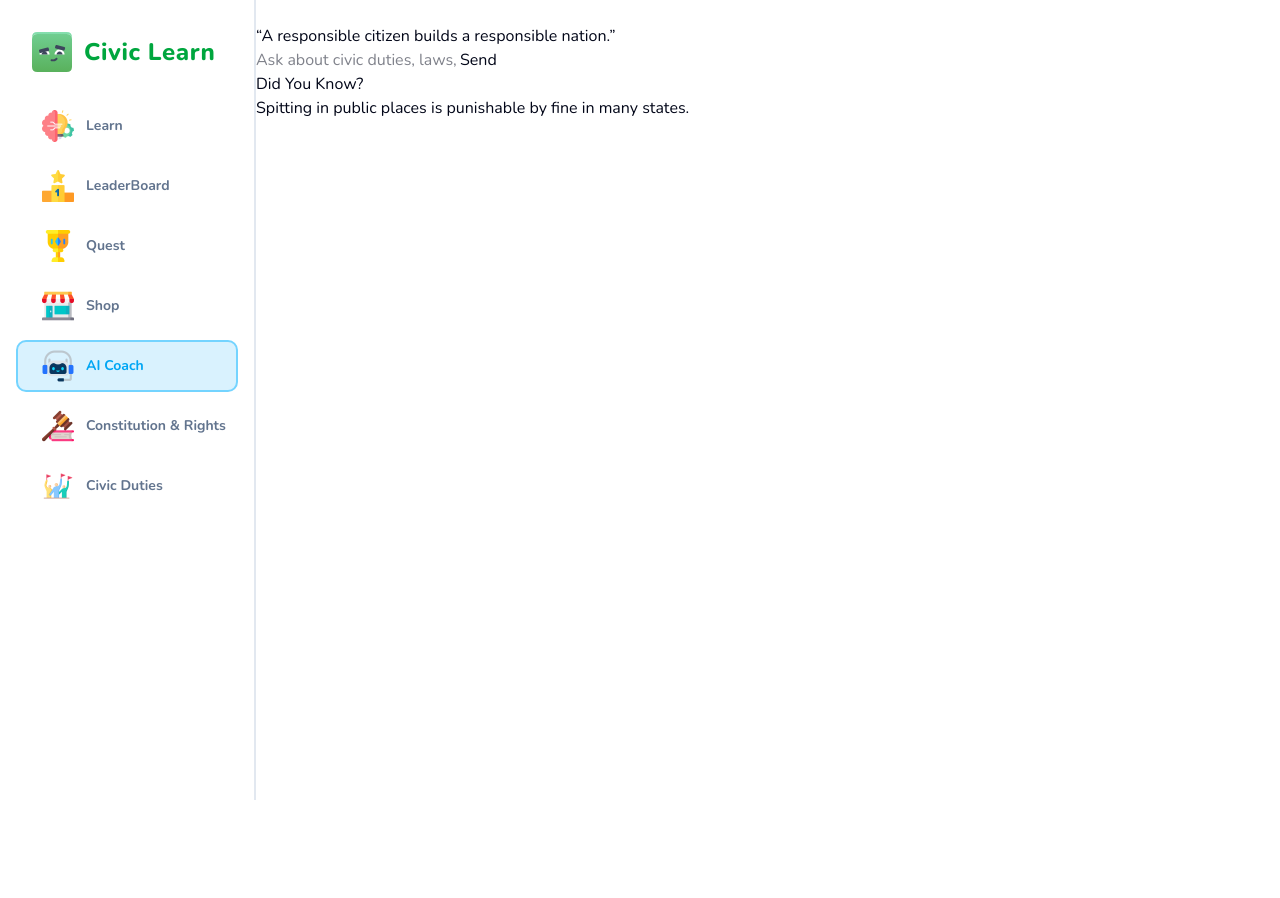
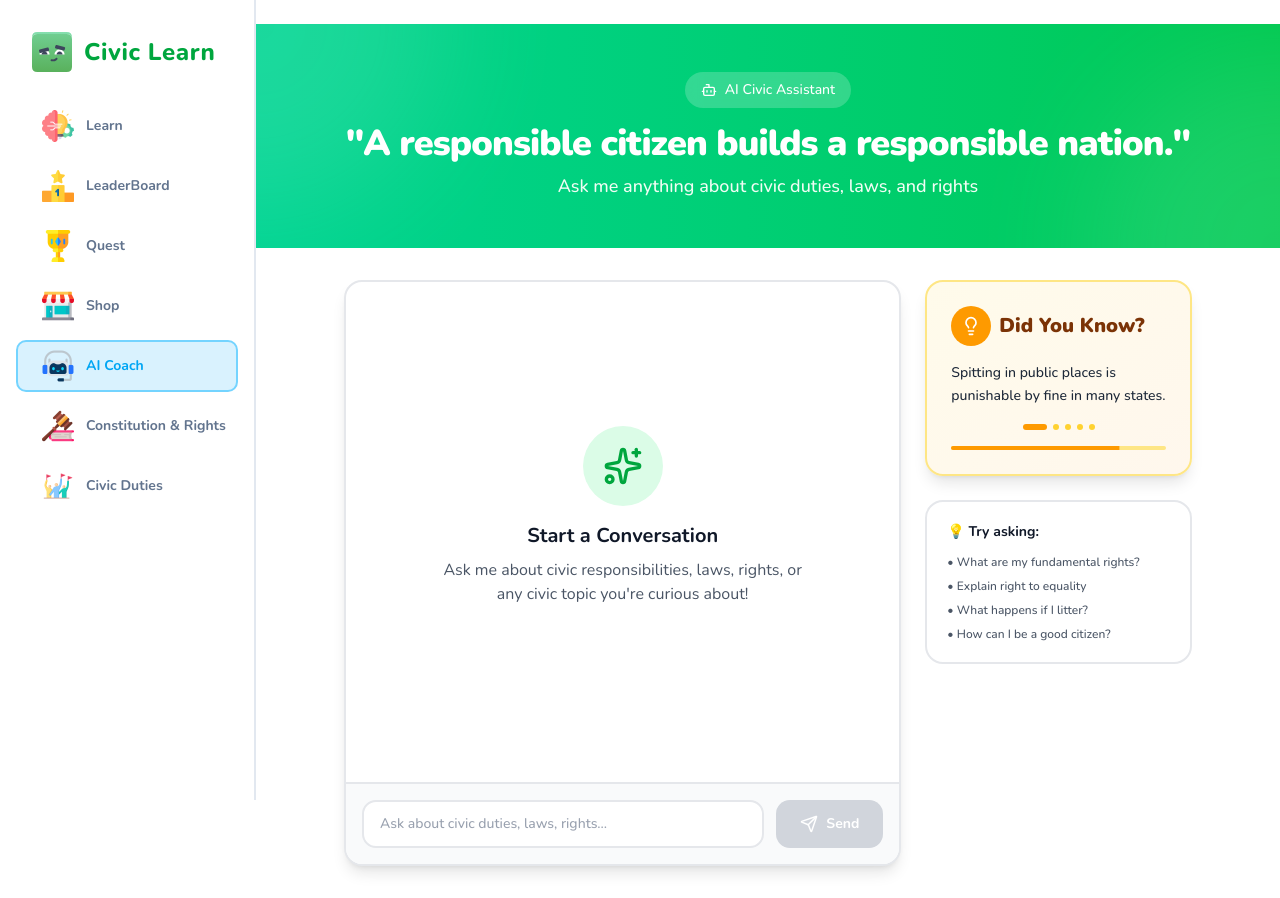
Before and after one commit to nitin864/TEAM-LOCALHOST_AMUHACKS5.0, a Next.js app: page /aicoach in a window 1280 px wide. Before the commit the page ends 800 px from the top, so only its background shows below. Built offline with nearby package versions, Linux system fonts and the light colour scheme.

Commit message:
the bot is fixed

```diff
--- a/app/(main)/aicoach/page.tsx
+++ b/app/(main)/aicoach/page.tsx
@@ -1,18 +1,23 @@
 "use client";
 import { useState, useEffect, useRef } from "react";
 import { GoogleGenerativeAI } from "@google/generative-ai";
+import { Send, Sparkles, Lightbulb, Bot, User } from "lucide-react";
 
 interface Message {
   sender: "user" | "bot";
   text: string;
 }
+
 const genAI = new GoogleGenerativeAI(
   "AIzaSyDLId0cvMqago9S99RbTnX8IDnkaQE7b_o" as string
 );
+
 export default function Aibot() {
   const [input, setInput] = useState("");
   const [messages, setMessages] = useState<Message[]>([]);
+  const [isTyping, setIsTyping] = useState(false);
   const chatEndRef = useRef<HTMLDivElement>(null);
+
   const facts = [
     "Spitting in public places is punishable by fine in many states.",
     "Damaging public property can lead to imprisonment up to 5 years.",
@@ -20,20 +25,23 @@ export default function Aibot() {
     "Voting is a right that strengthens democracy.",
     "Littering in public places spreads diseases and harms the environment.",
   ];
+
   const [factIndex, setFactIndex] = useState(0);
+
   useEffect(() => {
     const interval = setInterval(() => {
       setFactIndex((prev) => (prev + 1) % facts.length);
     }, 7000);
     return () => clearInterval(interval);
   }, []);
+
   useEffect(() => {
     chatEndRef.current?.scrollIntoView({ behavior: "smooth" });
   }, [messages]);
+
   const generateResponse = async (userPrompt: string): Promise<string> => {
     try {
       const model = genAI.getGenerativeModel({ model: "gemini-2.5-flash" });
-
       const systemPrompt = `
 You are a Civic Responsibility Assistant inside an educational web app.
 Explain civic duties, laws, and responsible behavior clearly.
@@ -50,10 +58,13 @@ Give answers in bullet points where needed and keep them concise.
       return "Sorry, I couldn't generate a response right now.";
     }
   };
+
   const typeBotMessage = (response: string) => {
     let i = 0;
+    setIsTyping(true);
     const id = setInterval(() => {
-      setMessages((prev) => { const updated = [...prev];
+      setMessages((prev) => {
+        const updated = [...prev];
         const last = updated.length - 1;
         updated[last] = {
           ...updated[last],
@@ -62,46 +73,229 @@ Give answers in bullet points where needed and keep them concise.
         return updated;
       });
       i++;
-      if (i > response.length) clearInterval(id);
+      if (i > response.length) {
+        clearInterval(id);
+        setIsTyping(false);
+      }
     }, 12);
   };
+
   const askAI = async () => {
     if (!input.trim()) return;
+
     const userText = input;
+    setInput("");
     setMessages((prev) => [...prev, { sender: "user", text: userText }]);
     setMessages((prev) => [...prev, { sender: "bot", text: "" }]);
+
     const response = await generateResponse(userText);
     typeBotMessage(response);
   };
+
   return (
-    <>
-      <div className="quote-banner">
-        “A responsible citizen builds a responsible nation.”
+    <div className="min-h-screen bg-white dark:bg-gray-950">
+      {/* Hero Quote Banner */}
+      <div className="relative overflow-hidden bg-gradient-to-r from-emerald-400 to-green-500 dark:from-emerald-700 dark:to-green-800">
+        <div className="absolute inset-0 opacity-10">
+          <div className="absolute top-0 left-0 w-96 h-96 bg-white rounded-full blur-3xl transform -translate-x-1/2 -translate-y-1/2"></div>
+          <div className="absolute bottom-0 right-0 w-96 h-96 bg-white rounded-full blur-3xl transform translate-x-1/2 translate-y-1/2"></div>
         </div>
-      <div className="chat-container">
-        <div className="chat-box">
+
+        <div className="relative max-w-4xl mx-auto px-6 py-12 text-center">
+          <div className="inline-flex items-center gap-2 bg-white/20 backdrop-blur-sm px-4 py-2 rounded-full text-white text-sm font-medium mb-4">
+            <Bot size={16} />
+            <span>AI Civic Assistant</span>
+          </div>
+
+          <h1 className="text-4xl font-black text-white mb-2 tracking-tight">
+            "A responsible citizen builds a responsible nation."
+          </h1>
+          <p className="text-lg text-green-50 font-medium">
+            Ask me anything about civic duties, laws, and rights
+          </p>
+        </div>
+      </div>
+
+      <div className="max-w-4xl mx-auto px-6 py-8">
+        <div className="grid lg:grid-cols-3 gap-6">
+          {/* Chat Area - Takes 2 columns */}
+          <div className="lg:col-span-2">
+            <div className="bg-white dark:bg-gray-800 border-2 border-gray-200 dark:border-gray-700 rounded-2xl overflow-hidden shadow-lg">
+              {/* Chat Messages */}
+              <div className="h-[500px] overflow-y-auto p-6 space-y-4">
+                {messages.length === 0 && (
+                  <div className="flex flex-col items-center justify-center h-full text-center">
+                    <div className="w-20 h-20 bg-green-100 dark:bg-green-900/30 rounded-full flex items-center justify-center mb-4">
+                      <Sparkles className="w-10 h-10 text-green-600 dark:text-green-400" />
+                    </div>
+                    <h3 className="text-xl font-bold text-gray-900 dark:text-white mb-2">
+                      Start a Conversation
+                    </h3>
+                    <p className="text-gray-600 dark:text-gray-400 max-w-sm">
+                      Ask me about civic responsibilities, laws, rights, or any civic topic you're curious about!
+                    </p>
+                  </div>
+                )}
+
                 {messages.map((msg, index) => (
-            <div key={index} className={`chat-message ${msg.sender}`}>
+                  <div
+                    key={index}
+                    className={`flex gap-3 ${
+                      msg.sender === "user" ? "flex-row-reverse" : "flex-row"
+                    }`}
+                  >
+                    {/* Avatar */}
+                    <div
+                      className={`flex-shrink-0 w-10 h-10 rounded-full flex items-center justify-center ${
+                        msg.sender === "user"
+                          ? "bg-green-500 text-white"
+                          : "bg-gray-200 dark:bg-gray-700 text-gray-700 dark:text-gray-300"
+                      }`}
+                    >
+                      {msg.sender === "user" ? (
+                        <User size={20} />
+                      ) : (
+                        <Bot size={20} />
+                      )}
+                    </div>
+
+                    {/* Message Bubble */}
+                    <div
+                      className={`max-w-[75%] px-4 py-3 rounded-2xl ${
+                        msg.sender === "user"
+                          ? "bg-green-500 text-white"
+                          : "bg-gray-100 dark:bg-gray-700 text-gray-900 dark:text-gray-100"
+                      }`}
+                    >
+                      <p className="text-sm font-medium leading-relaxed whitespace-pre-wrap">
                         {msg.text}
+                      </p>
+                    </div>
                   </div>
                 ))}
+
+                {/* Typing Indicator */}
+                {isTyping && (
+                  <div className="flex gap-3">
+                    <div className="flex-shrink-0 w-10 h-10 rounded-full flex items-center justify-center bg-gray-200 dark:bg-gray-700 text-gray-700 dark:text-gray-300">
+                      <Bot size={20} />
+                    </div>
+                    <div className="bg-gray-100 dark:bg-gray-700 px-4 py-3 rounded-2xl">
+                      <div className="flex gap-1">
+                        <div className="w-2 h-2 bg-gray-400 dark:bg-gray-500 rounded-full animate-bounce" style={{ animationDelay: "0ms" }}></div>
+                        <div className="w-2 h-2 bg-gray-400 dark:bg-gray-500 rounded-full animate-bounce" style={{ animationDelay: "150ms" }}></div>
+                        <div className="w-2 h-2 bg-gray-400 dark:bg-gray-500 rounded-full animate-bounce" style={{ animationDelay: "300ms" }}></div>
+                      </div>
+                    </div>
+                  </div>
+                )}
+
                 <div ref={chatEndRef} />
               </div>
 
-        <div className="input-area">
+              {/* Input Area */}
+              <div className="border-t-2 border-gray-200 dark:border-gray-700 p-4 bg-gray-50 dark:bg-gray-800/50">
+                <div className="flex gap-3">
                   <input
                     type="text"
                     placeholder="Ask about civic duties, laws, rights..."
                     value={input}
                     onChange={(e) => setInput(e.target.value)}
-            onKeyDown={(e) => e.key === "Enter" && askAI()} />
-          <button onClick={askAI}>Send</button>
+                    onKeyDown={(e) => e.key === "Enter" && askAI()}
+                    className="flex-1 px-4 py-3 bg-white dark:bg-gray-800 border-2 border-gray-200 dark:border-gray-700 rounded-xl text-gray-900 dark:text-gray-100 placeholder-gray-400 focus:outline-none focus:border-green-500 dark:focus:border-green-400 transition-colors text-sm font-medium"
+                    disabled={isTyping}
+                  />
+                  <button
+                    onClick={askAI}
+                    disabled={!input.trim() || isTyping}
+                    className="px-6 py-3 bg-green-500 hover:bg-green-600 disabled:bg-gray-300 dark:disabled:bg-gray-700 text-white rounded-xl font-bold text-sm transition-all transform hover:scale-105 active:scale-95 disabled:cursor-not-allowed disabled:transform-none flex items-center gap-2"
+                  >
+                    <Send size={18} />
+                    Send
+                  </button>
                 </div>
               </div>
-     <div className="fact-box">
-        <h3>Did You Know?</h3>
-        <p>{facts[factIndex]}</p>
             </div>
-    </>
+          </div>
+
+          {/* Did You Know - Takes 1 column */}
+          <div className="lg:col-span-1">
+            <div className="bg-gradient-to-br from-amber-50 to-orange-50 dark:from-amber-950/30 dark:to-orange-950/30 border-2 border-amber-200 dark:border-amber-800 rounded-2xl p-6 shadow-lg sticky top-8">
+              <div className="flex items-center gap-2 mb-4">
+                <div className="w-10 h-10 bg-amber-500 rounded-full flex items-center justify-center">
+                  <Lightbulb className="w-5 h-5 text-white" />
+                </div>
+                <h3 className="text-xl font-black text-amber-900 dark:text-amber-100">
+                  Did You Know?
+                </h3>
+              </div>
+
+              <div className="relative">
+                <p className="text-gray-800 dark:text-gray-200 font-medium leading-relaxed text-sm">
+                  {facts[factIndex]}
+                </p>
+
+                {/* Pagination Dots */}
+                <div className="flex gap-1.5 mt-4 justify-center">
+                  {facts.map((_, index) => (
+                    <div
+                      key={index}
+                      className={`h-1.5 rounded-full transition-all ${
+                        index === factIndex
+                          ? "w-6 bg-amber-500"
+                          : "w-1.5 bg-amber-300 dark:bg-amber-700"
+                      }`}
+                    />
+                  ))}
+                </div>
+              </div>
+
+              {/* Progress Bar */}
+              <div className="mt-4 h-1 bg-amber-200 dark:bg-amber-800 rounded-full overflow-hidden">
+                <div
+                  className="h-full bg-amber-500 transition-all duration-[7000ms] ease-linear"
+                  style={{
+                    width: "100%",
+                    animation: "progress 7s linear infinite",
+                  }}
+                />
+              </div>
+            </div>
+
+            {/* Quick Tips */}
+            <div className="mt-6 bg-white dark:bg-gray-800 border-2 border-gray-200 dark:border-gray-700 rounded-2xl p-5">
+              <h4 className="font-bold text-gray-900 dark:text-white mb-3 text-sm">
+                💡 Try asking:
+              </h4>
+              <ul className="space-y-2 text-xs">
+                <li className="text-gray-600 dark:text-gray-400 font-medium">
+                  • What are my fundamental rights?
+                </li>
+                <li className="text-gray-600 dark:text-gray-400 font-medium">
+                  • Explain right to equality
+                </li>
+                <li className="text-gray-600 dark:text-gray-400 font-medium">
+                  • What happens if I litter?
+                </li>
+                <li className="text-gray-600 dark:text-gray-400 font-medium">
+                  • How can I be a good citizen?
+                </li>
+              </ul>
+            </div>
+          </div>
+        </div>
+      </div>
+
+      <style jsx>{`
+        @keyframes progress {
+          from {
+            transform: translateX(-100%);
+          }
+          to {
+            transform: translateX(0);
+          }
+        }
+      `}</style>
+    </div>
   );
 }
```
Lines whose indentation alone changed are shown as unchanged.
